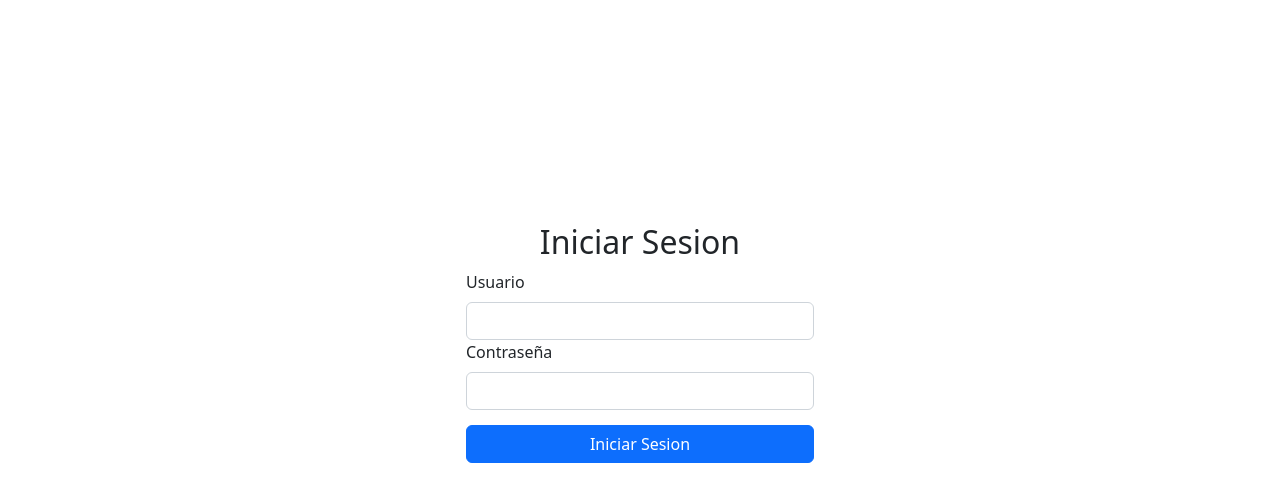
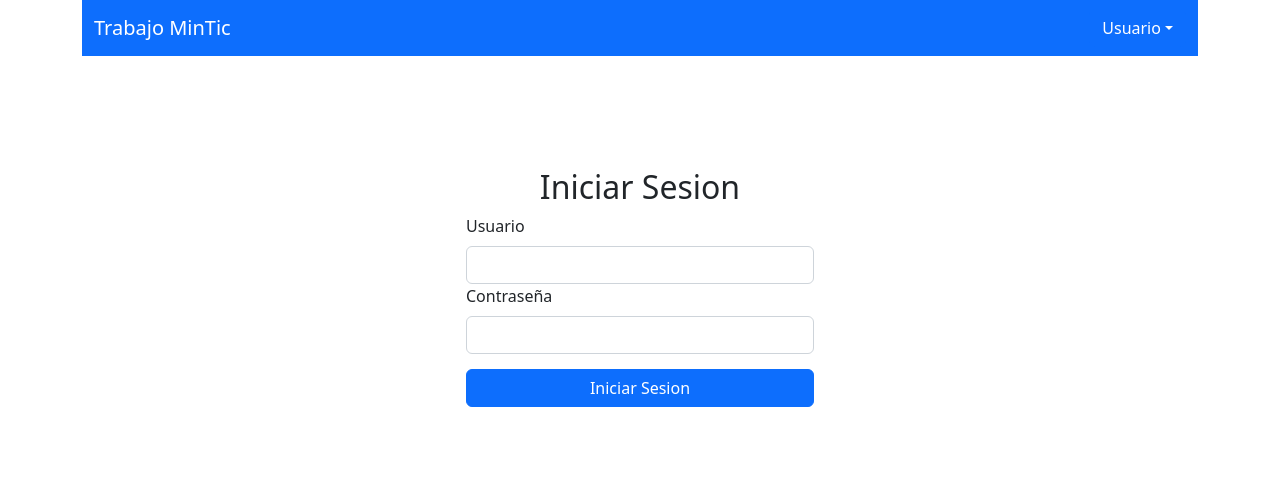
Before and after one commit to mapulgarin2/Proyecto-Mintic, a React (Create React App) app: page / in a window 1280 px wide. Shown: the top 502 px of the page. Built offline with nearby package versions, Linux system fonts and the light colour scheme.

Commit message:
Se crea carpeta,css y js de navbar

```diff
--- a/src/App.js
+++ b/src/App.js
@@ -3,6 +3,7 @@ import { Container } from 'react-bootstrap'
 import './App.css'
 import 'bootstrap/dist/css/bootstrap.min.css'
 import Login from './components/login/login';
+import Menu from './components/navbar/navbar';
 // import Button from 'react-bootstrap/Button';
 // import Form from 'react-bootstrap/Form';
 
@@ -10,6 +11,7 @@ function App() {
   return (
     <div className="App">
       <Container>
+        <Menu />
         <Login />
       </Container>
     </div>
--- a/src/components/login/login.css
+++ b/src/components/login/login.css
@@ -1,5 +1,5 @@
 #login-container{
-    margin-top: 20%;
+    margin-top: 10%;
 }
 
 #login-container h2,
--- /dev/null
+++ b/src/components/navbar/navbar.js
@@ -0,0 +1,34 @@
+import React from 'react'
+import { Container, Nav, Navbar ,DropdownButton,Dropdown} from 'react-bootstrap'
+import './navbar.css';
+export default class menu extends React.Component {
+  constructor(props) {
+    super(props)
+    this.state = {}
+  }
+  render() {
+    return (
+      <Navbar id ="navbar" bg="primary" variant="dark">
+        <Container>
+          <Navbar.Brand href="#home">Trabajo MinTic< span id ="usuario-id-branm"></span>
+          </Navbar.Brand>
+          <Navbar.Toggle aria-controls="basic-navbar-nav" />
+          <Navbar.Collapse id="basic-navbar-nav">
+            <Nav className="me-auto">
+              {/* <Nav.Link href="#home">Home</Nav.Link>
+            <Nav.Link href="#link">Link</Nav.Link> */}
+            </Nav>
+            <DropdownButton id="dropdown-basic-button" title="Usuario">
+                <Dropdown.Header>
+
+                </Dropdown.Header>
+              <Dropdown.Item href="#/action-1">Cerrar Sesion</Dropdown.Item>
+              {/* <Dropdown.Item href="#/action-2">Another action</Dropdown.Item>
+              <Dropdown.Item href="#/action-3">Something else</Dropdown.Item> */}
+            </DropdownButton>
+          </Navbar.Collapse>
+        </Container>
+      </Navbar>
+    )
+  }
+}
```
Also changed, not shown: src/components/navbar/navbar.css (added).
